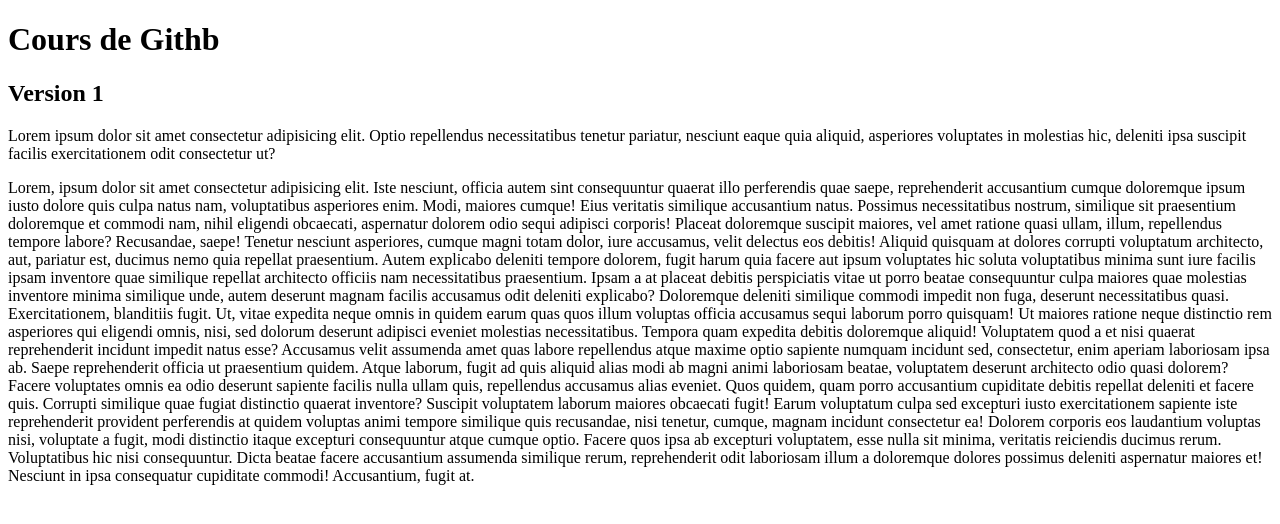
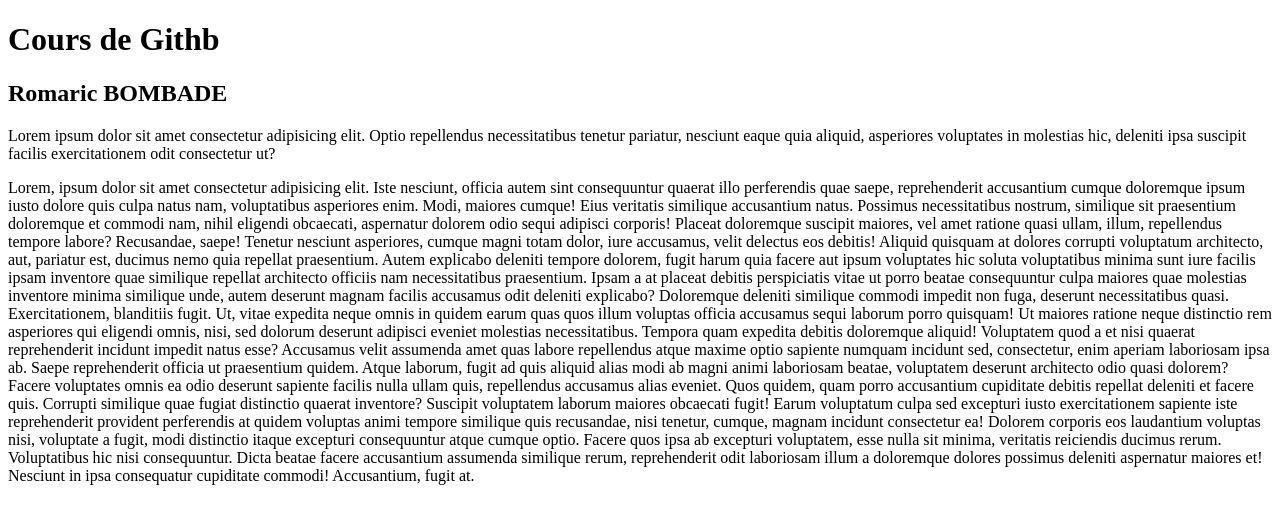
Before and after one commit to ELNINO1er/Forma_github, a plain HTML site: page index.html in a window 1280 px wide. Drawn offline with Linux system fonts and the light colour scheme.

Commit message:
Verfier des modifs directe en ligne

```diff
--- a/index.html
+++ b/index.html
@@ -7,7 +7,7 @@
 </head>
 <body>
     <h1>Cours de Githb</h1>
-    <h2>Version 1</h2>
+    <h2>Romaric BOMBADE</h2>
 
     <p>Lorem ipsum dolor sit amet consectetur adipisicing elit. Optio repellendus necessitatibus tenetur pariatur, nesciunt eaque quia aliquid, asperiores voluptates in molestias hic, deleniti ipsa suscipit facilis exercitationem odit consectetur ut?</p>
 
```
